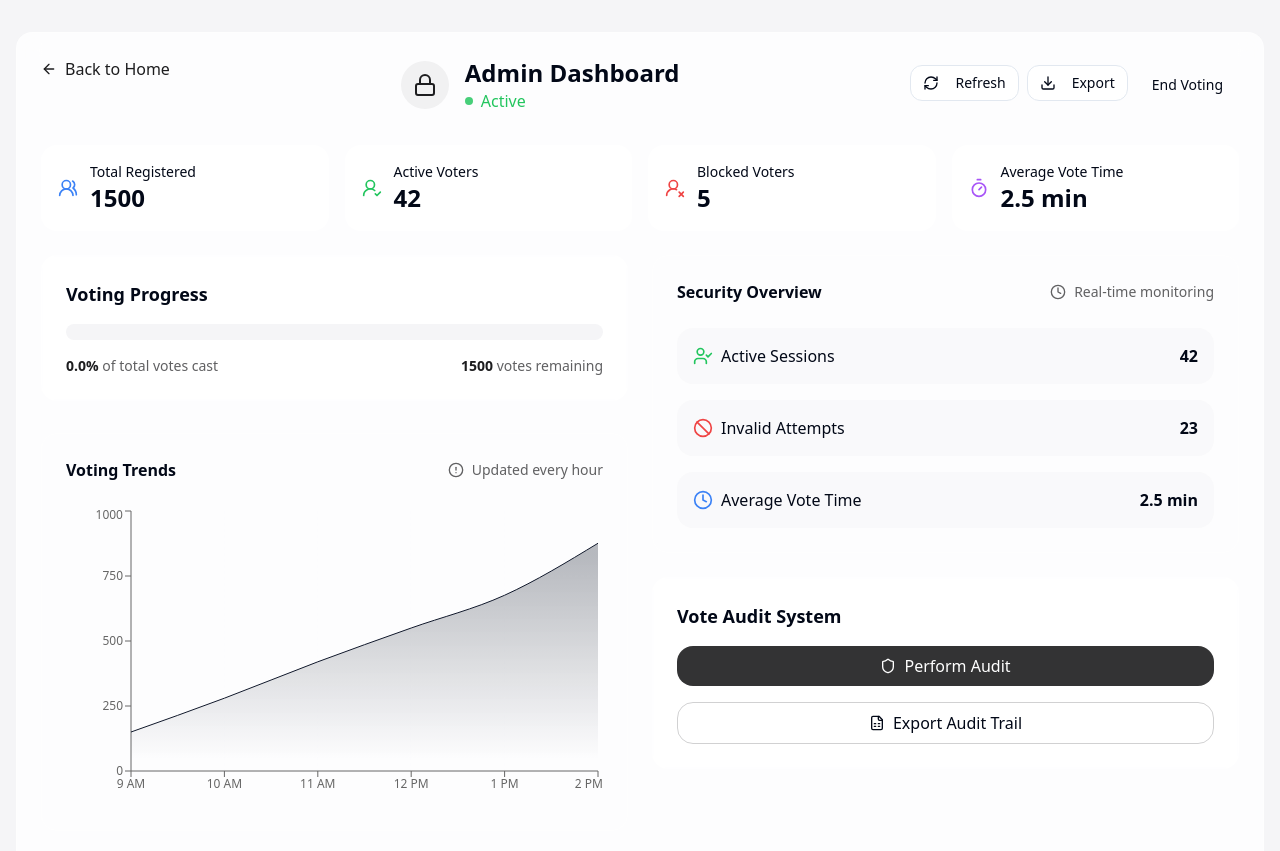
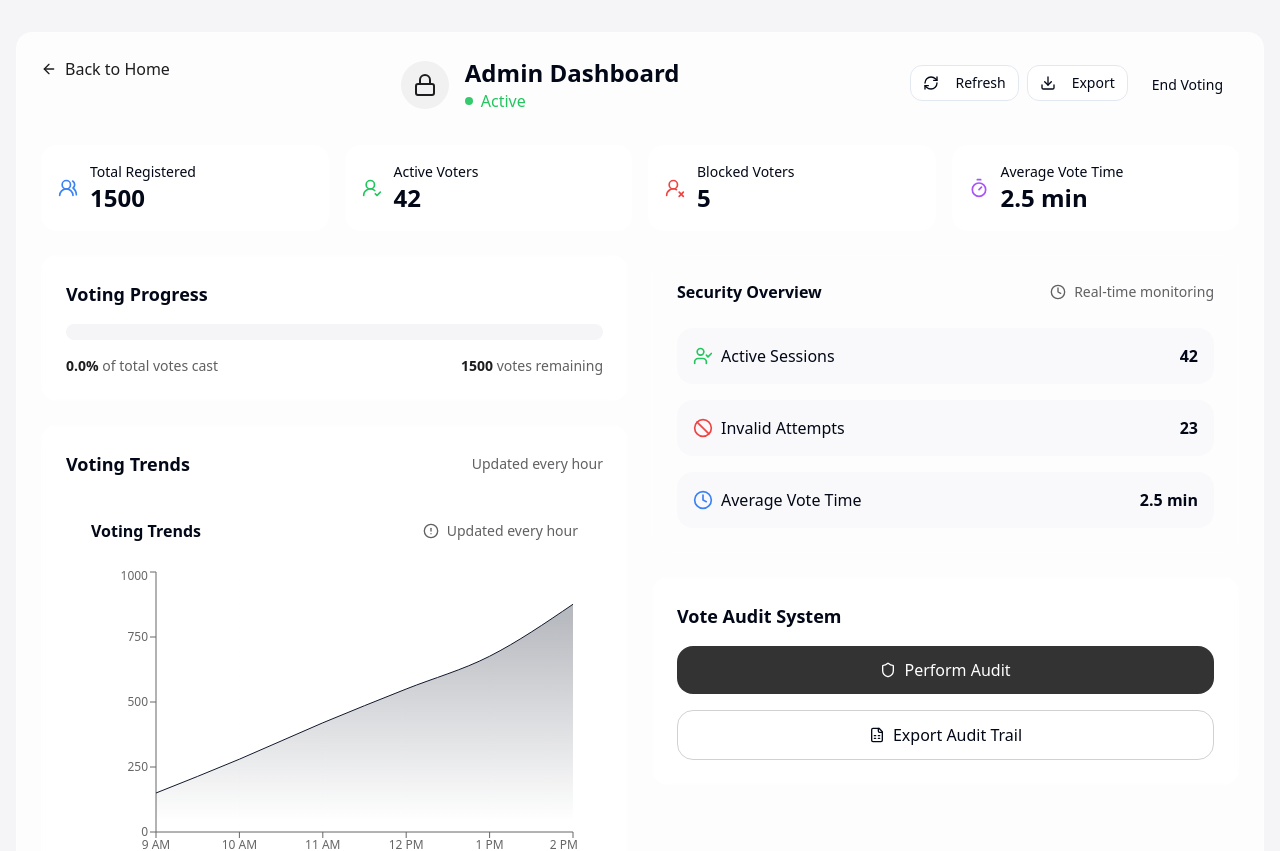
Before and after one commit to hridesh94/SecureVoteChain, a React (Vite) app: page /dashboard/admin in a window 1280 px wide. Shown: the top 851 px of the page. Built offline with nearby package versions, Linux system fonts and the light colour scheme.

Commit message:
Refactor Admin Dashboard UI
Rearranged the components in the admin dashboard UI without repeating any elements.

```diff
--- a/src/components/admin/VotingProgress.tsx
+++ b/src/components/admin/VotingProgress.tsx
@@ -8,8 +8,8 @@ interface VotingProgressProps {
 
 const VotingProgress = ({ votingProgress, remainingVoters }: VotingProgressProps) => {
   return (
-    <div className="p-6 rounded-lg border border-white/20 backdrop-blur-sm mb-8">
-      <h3 className="font-semibold mb-4 text-lg flex items-center">
+    <div className="p-6 rounded-lg border border-white/20 backdrop-blur-sm">
+      <h3 className="font-semibold mb-4 text-lg">
         Voting Progress
       </h3>
       <Progress
--- a/src/components/admin/dashboard/DashboardContent.tsx
+++ b/src/components/admin/dashboard/DashboardContent.tsx
@@ -1,4 +1,3 @@
-
 import VotingProgress from "@/components/admin/VotingProgress";
 import VotingResults from "@/components/admin/VotingResults";
 import VotingChart from "@/components/admin/VotingChart";
@@ -35,18 +34,24 @@ const DashboardContent = ({
             votingProgress={stats.votingProgress}
             remainingVoters={stats.remainingVoters}
           />
-          <VotingChart data={votingData} />
+          <div className="p-6 rounded-lg border border-white/20 backdrop-blur-sm">
+            <h3 className="font-semibold mb-4 text-lg flex items-center justify-between">
+              Voting Trends
+              <span className="text-sm font-normal text-primary/70">Updated every hour</span>
+            </h3>
+            <VotingChart data={votingData} />
+          </div>
         </div>
         <div className="space-y-6">
           <SecurityOverview stats={stats} />
           <div className="p-6 rounded-lg border border-white/20 backdrop-blur-sm">
             <h3 className="font-semibold mb-4 text-lg">Vote Audit System</h3>
             <div className="flex flex-col gap-4">
-              <button className="bg-primary/90 text-white px-4 py-2 rounded-lg hover:bg-primary transition-colors flex items-center justify-center gap-2">
+              <button className="bg-primary/90 text-white px-4 py-3 rounded-lg hover:bg-primary transition-colors flex items-center justify-center gap-2">
                 <Shield className="w-4 h-4" />
                 Perform Audit
               </button>
-              <button className="border border-primary/20 px-4 py-2 rounded-lg hover:bg-primary/5 transition-colors flex items-center justify-center gap-2">
+              <button className="border border-primary/20 px-4 py-3 rounded-lg hover:bg-primary/5 transition-colors flex items-center justify-center gap-2">
                 <FileSpreadsheet className="w-4 h-4" />
                 Export Audit Trail
               </button>
```
